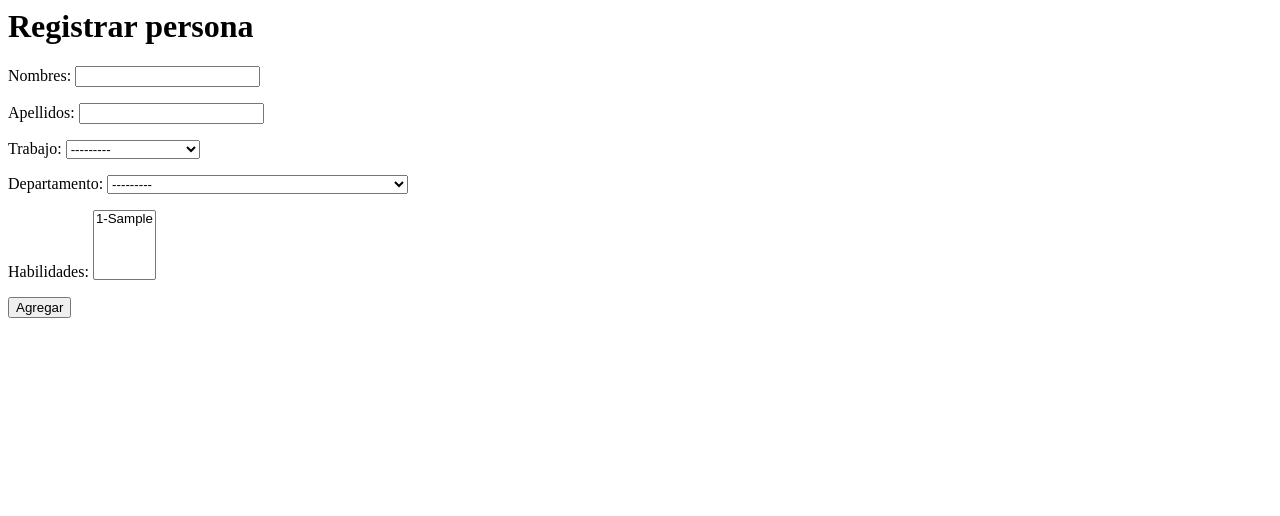
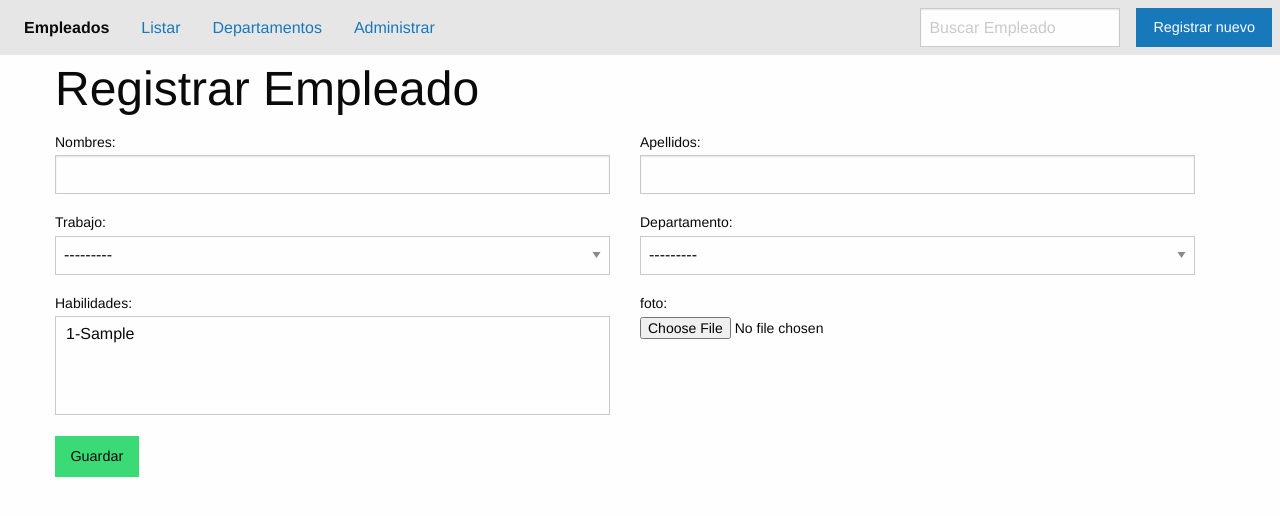
Before and after one commit to ThomasC-Program/proyectoDjangocurso, a Django app: page /add-empleado/ in a window 1280 px wide. Shown: the top 516 px of the page. Run offline with Django 5.2, Linux system fonts and the light colour scheme; tables that the repository leaves empty hold one stand-in row (values such as "Sample post"); some libraries are stand-ins or nearby versions.

Commit message:
Módulo 11 imágenes importadas en app web y admin

```diff
--- a/empleado/settings.py
+++ b/empleado/settings.py
@@ -135,4 +135,7 @@ USE_TZ = True
 # https://docs.djangoproject.com/en/6.0/howto/static-files/
 
 STATIC_URL = 'static/'
-STATICFILES_DIRS = [BASE_DIR /'static']
+STATICFILES_DIRS = [BASE_DIR / 'static']
+
+MEDIA_URL = '/media/'
+MEDIA_ROOT = BASE_DIR / 'media'
--- a/empleado/urls.py
+++ b/empleado/urls.py
@@ -26,4 +26,4 @@ urlpatterns = [
     re_path('', include('home.urls')),
     re_path('', include('departamento.urls')),
     path("ckeditor5/", include('django_ckeditor_5.urls')),
-]
+] + static(settings.MEDIA_URL, document_root=settings.MEDIA_ROOT)
--- a/persona/models.py
+++ b/persona/models.py
@@ -42,6 +42,7 @@ class Empleado(models.Model):
     #(empleado puede pertenecer a un solo departamento)"Departamento" hace referencia al models.py de departamento
     #on_delete CASCADE sirve para decir que si se borra el Departamento debe borrarse los empleados(este CASCADE se puede cambiar)
     #image = models.ImageField( , upload_to=None, height_field=None, width_field=None, max_length=None)
+    avatar = models.ImageField(upload_to='empleado', blank=True, null=True)
     habilidades = models.ManyToManyField(Habilidades) #Funcion de muchos a muchos
     #Un empleado puede tener varia habilidades
     #Varias habilidades pueden pertenecer a varios empleados
--- a/persona/urls.py
+++ b/persona/urls.py
@@ -30,7 +30,10 @@ urlpatterns = [
         views.ListHabilidadesEmpleado.as_view(),
         name='empleado_detail'
         ),
-    path('add-empleado/', views.EmpleadoCreateView.as_view()),
+    path('add-empleado/',
+         views.EmpleadoCreateView.as_view(),
+         name='empleado_add'
+    ),
     path(
         'success/',
         views.SuccessView.as_view(),
--- a/persona/views.py
+++ b/persona/views.py
@@ -108,8 +108,9 @@ class EmpleadoCreateView(CreateView):
         'job',
         'departamento',
         'habilidades',
+        'avatar',
         ] #Muestra cajas de texto para todos los campos del modelo
-    success_url = reverse_lazy('persona_app:correcto')
+    success_url = reverse_lazy('persona_app:empleados_admin')
     # Con '.' se le indica a donde debe redirigir al usuario cuando se registra algo
     # Cuando se le pone '.' significa que es al mismo lugar sino colocar '/lista-todo-empleados/'
     #success_url = '.'
--- a/templates/includes/header.html
+++ b/templates/includes/header.html
@@ -12,8 +12,8 @@
   </div>
   <div class="top-bar-right">
     <ul class="menu">
-      <li><input type="search" placeholder="Search"></li>
-      <li><button type="button" class="button">Registrar nuevo</button></li>
+      <li><input type="search" placeholder="Buscar Empleado"></li>
+      <li><a href="{% url 'persona_app:empleado_add' %}" class="button">Registrar nuevo</a></li>
     </ul>
   </div>
 </div>
--- a/templates/persona/add.html
+++ b/templates/persona/add.html
@@ -1,8 +1,55 @@
-<h1>Registrar persona</h1>
+{% extends 'base.html' %}
 
-<!-- Con form se muestra el formulario donde va el texto que difinimo en CreateView -->
-<!-- y con as_p se muestra en parrafos o hacia abajo -->
-<form method="POST">{% csrf_token %}
-    {{ form.as_p }}
-    <button type="submit">Agregar</button>
-</form>
+
+{% block title %}
+    Registrar Empleado
+{% endblock title %}
+
+
+{% block content %}
+
+{% include "includes/header.html" %}
+
+<div class="grid-container">
+    <div class="grid-x">
+        <h1 class="cell">Registrar Empleado</h1>
+        <form class="cell grid-x grid-margin-x" method="POST" enctype="multipart/form-data">{% csrf_token %}
+
+            <div class="medium-6 cell">
+                <label>Nombres:
+                    {{form.first_name}}
+                </label>
+            </div>
+            <div class="medium-6 cell">
+                <label>Apellidos:
+                    {{form.last_name}}
+                </label>
+            </div>
+            <div class="medium-6 cell">
+                <label>Trabajo:
+                    {{form.job}}
+                </label>
+            </div>
+            <div class="medium-6 cell">
+                <label>Departamento:
+                    {{form.departamento}}
+                </label>
+            </div>
+            <div class="medium-6 cell">
+                <label>Habilidades:
+                    {{form.habilidades}}
+                </label>
+            </div>
+            <div class="medium-6 cell">
+                <label>foto:
+                    {{form.avatar}}
+                </label>
+            </div>
+            <div class="medium-6 cell">
+                <button type="submit" class="button success">Guardar</button>
+            </div>
+        </form>
+    </div>
+</div>
+
+{% endblock content %}
```
Also changed, not shown: persona/migrations/0002_empleado_avatar.py (added).
